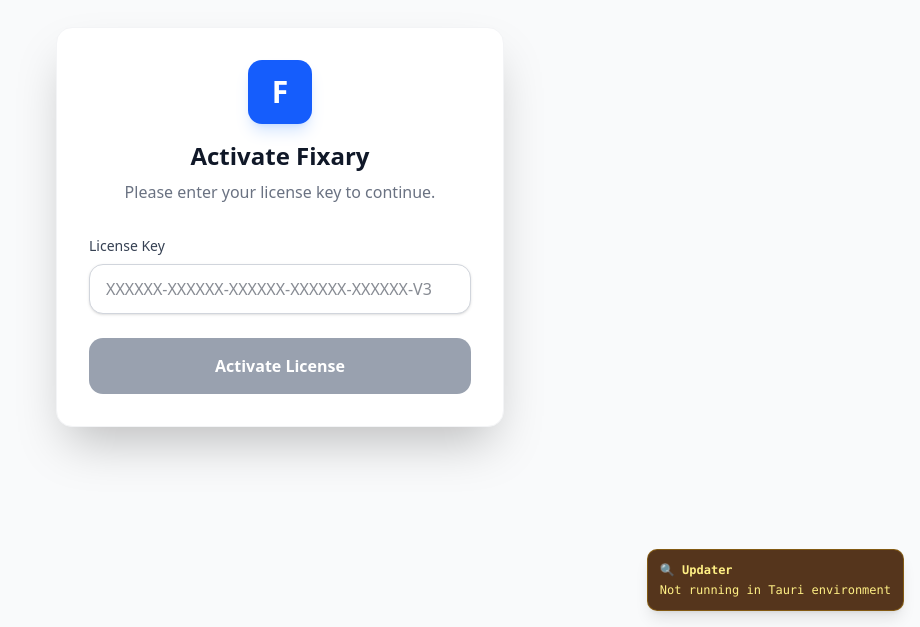
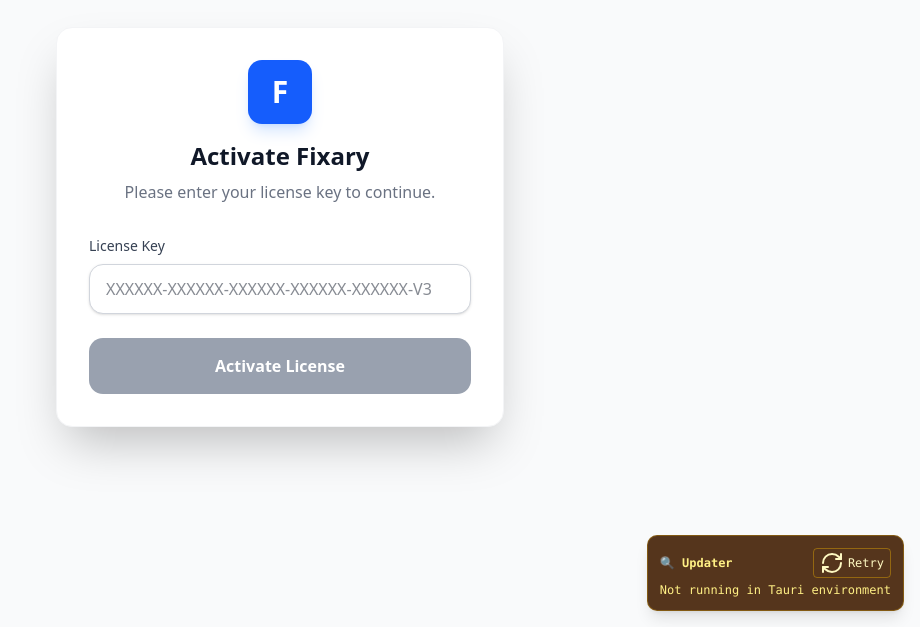
Before and after one commit to DraouM/Fix-Track, a Next.js app: page / in a window 1280 px wide. Shown: the part 173-800 px from the top of the page, without its empty margins (360-1280 px from the left). Built offline with nearby package versions, Linux system fonts and the light colour scheme.

Commit message:
fixing network transport error bug

```diff
--- a/src/components/Updater.tsx
+++ b/src/components/Updater.tsx
@@ -14,6 +14,23 @@ export function Updater() {
   const [error, setError] = useState<string | null>(null);
   const [debugInfo, setDebugInfo] = useState<string>("Initializing...");
   const modalRef = useRef<HTMLDivElement | null>(null);
+
+  // A transport failure means the request never received an HTTP reply: DNS, TLS,
+  // connection reset or offline. Typically transient (or raw.githubusercontent.com
+  // being blocked on the current network), so always offer a retry.
+  function describeError(errMsg: string) {
+    if (
+      /error sending request|dns error|connection refused|tls handshake|timed out|network/i.test(
+        errMsg,
+      )
+    ) {
+      return "Could not reach the update server. Check your internet connection (raw.githubusercontent.com may need a VPN/proxy on this network).";
+    }
+    if (/invalid key|signature/i.test(errMsg)) {
+      return "Update package signature is invalid. Do not install this build.";
+    }
+    return errMsg;
+  }
 
   // Only check when running in Tauri environment
   async function checkForUpdates() {
@@ -40,7 +57,7 @@ export function Updater() {
       const errMsg = err?.message || String(err);
       console.error("Failed to check for updates:", err);
       setDebugInfo(`Error: ${errMsg}`);
-      setError(errMsg);
+      setError(describeError(errMsg));
     } finally {
       setChecking(false);
     }
@@ -81,7 +98,7 @@ export function Updater() {
       await relaunch();
     } catch (err: any) {
       console.error("Failed to install update:", err);
-      setError(err?.message || "Failed to download update");
+      setError(describeError(err?.message || "Failed to download update"));
       setDownloading(false);
     }
   }
@@ -107,7 +124,18 @@ export function Updater() {
   if (!update) {
     return (
       <div className="fixed bottom-4 right-4 z-50 max-w-sm rounded-lg border border-yellow-500/30 bg-yellow-950/90 p-3 shadow-lg text-yellow-200 text-xs font-mono">
-        <div className="font-bold mb-1">🔍 Updater</div>
+        <div className="flex items-center justify-between gap-3 mb-1">
+          <div className="font-bold">🔍 Updater</div>
+          <button
+            onClick={checkForUpdates}
+            disabled={checking}
+            className="flex items-center gap-1 rounded border border-yellow-500/40 px-1.5 py-0.5 text-yellow-100 transition hover:bg-yellow-900/60 disabled:opacity-50"
+            aria-label="Re-check for updates"
+          >
+            <RefreshCw className={checking ? "animate-spin" : ""} />
+            Retry
+          </button>
+        </div>
         <div>{debugInfo}</div>
         {checking && <div className="mt-1 animate-pulse">⏳ Checking...</div>}
         {error && <div className="mt-1 text-red-400">❌ {error}</div>}
```
